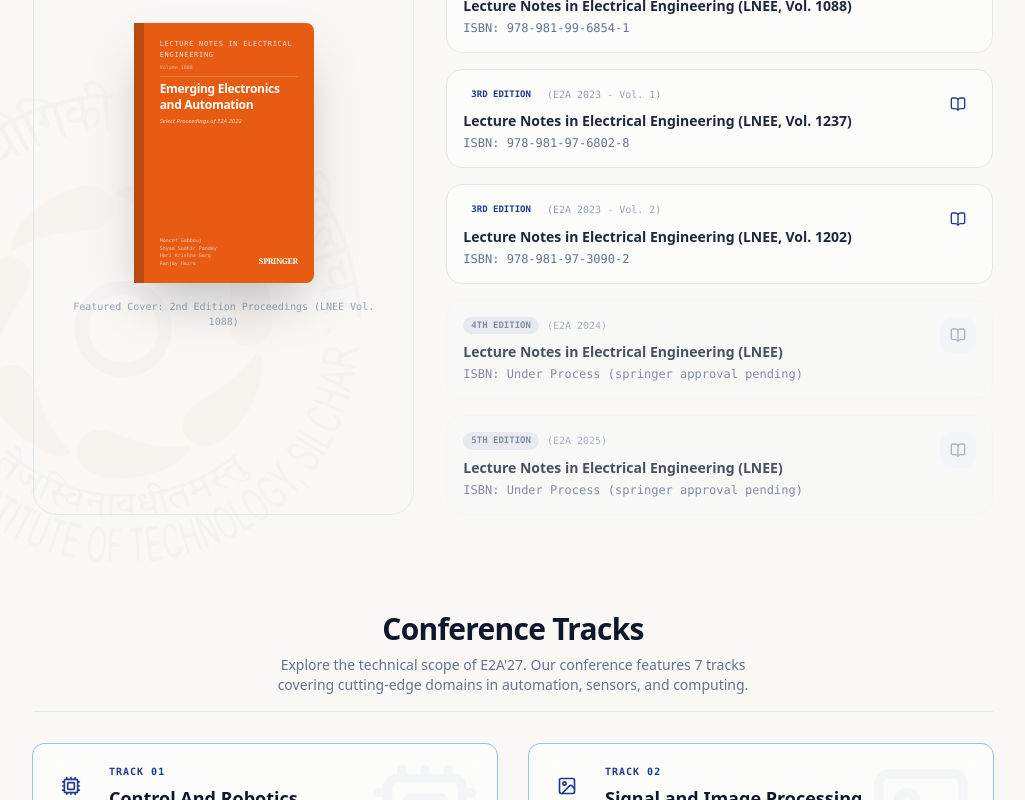
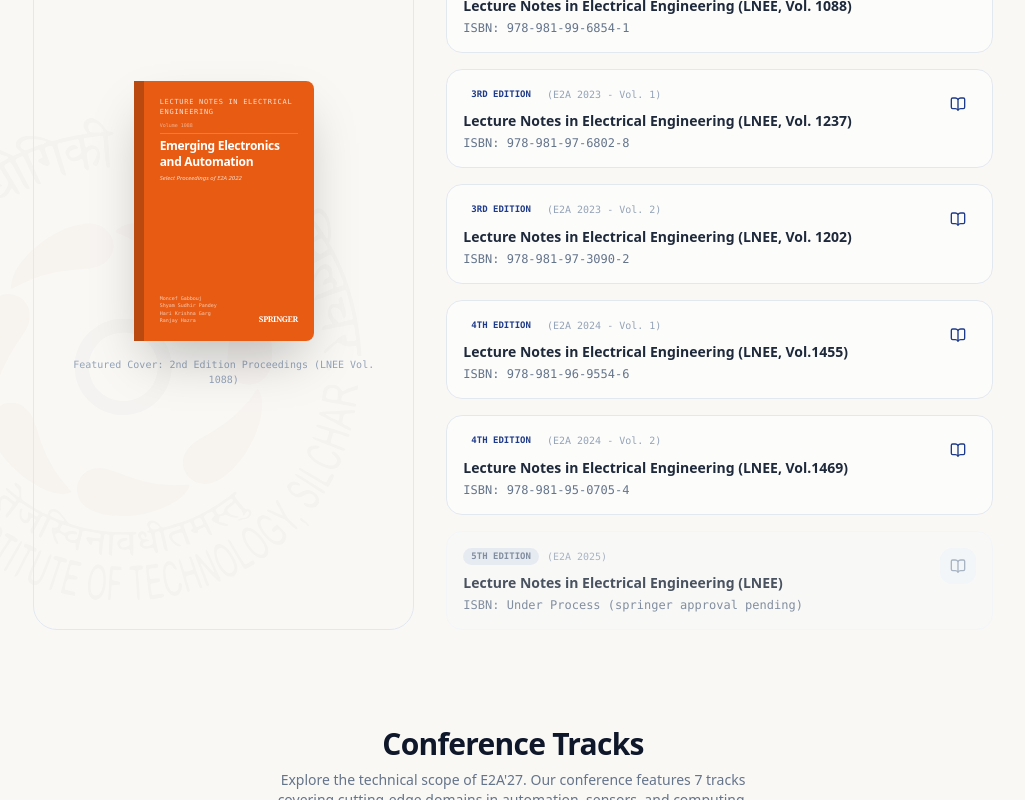
Before and after one commit to Gokulakishor/e2a_demo, a Next.js app: page /call-for-papers in a window 1280 px wide. Shown: the part 1834-2634 px from the top of the page, without its empty margins (127-1152 px from the left). Built offline with nearby package versions, Linux system fonts and the light colour scheme; a web font is replaced by a local one.

Commit message:
Update 2024 E2A publication links

```diff
--- a/src/app/call-for-papers/page.tsx
+++ b/src/app/call-for-papers/page.tsx
@@ -200,14 +200,23 @@ export default function CallForPapersPage() {
                     status: "Published",
                     active: true
                   },
-                  {
-                    edition: "4th Edition (E2A 2024)",
-                    series: "Lecture Notes in Electrical Engineering (LNEE)",
-                    isbn: "ISBN: Under Process (springer approval pending)",
-                    url: "#",
-                    status: "Pending",
-                    active: false
-                  },
+
+{
+  edition: "4th Edition (E2A 2024 - Vol. 1)",
+  series: "Lecture Notes in Electrical Engineering (LNEE, Vol.1455)",
+  isbn: "ISBN: 978-981-96-9554-6",
+  url: "https://link.springer.com/book/10.1007/978-981-96-9554-6",
+  status: "Published",
+  active: true
+},
+{
+  edition: "4th Edition (E2A 2024 - Vol. 2)",
+  series: "Lecture Notes in Electrical Engineering (LNEE, Vol.1469)",
+  isbn: "ISBN: 978-981-95-0705-4",
+  url: "https://link.springer.com/book/10.1007/978-981-95-0705-4",
+  status: "Published",
+  active: true
+},
                   {
                     edition: "5th Edition (E2A 2025)",
                     series: "Lecture Notes in Electrical Engineering (LNEE)",
```
